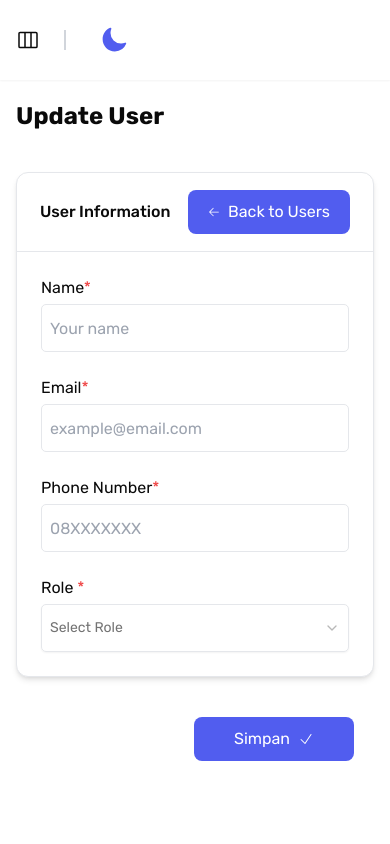
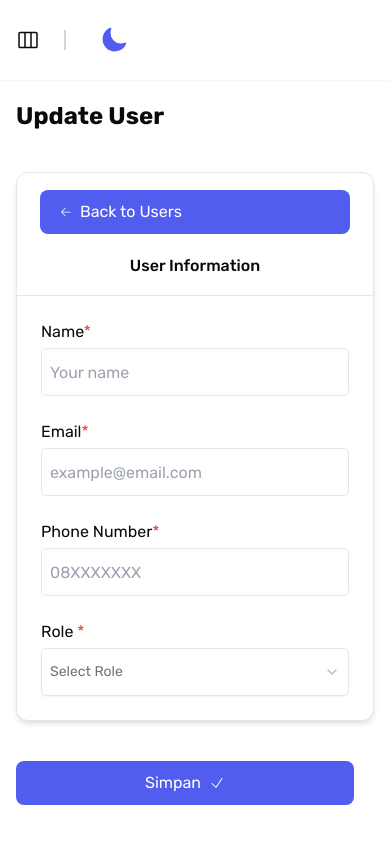
Before and after one commit to PutuRifkiDy/capstone-predictive-anomaly-maintenance, a React (Vite) app in the folder frontend/: page /admin/users/update in a window 390 px wide. Built offline with nearby package versions, Linux system fonts and the light colour scheme.

Commit message:
add: update responsive in update user page

```diff
--- a/frontend/src/pages/app/users/Update.jsx
+++ b/frontend/src/pages/app/users/Update.jsx
@@ -14,9 +14,9 @@ export default function Update() {
       <h1 className="font-bold text-2xl">Update User</h1>
       <form action="">
         <div className="mt-10 rounded-xl border border-gray-200 bg-white shadow-md dark:bg-[#081028]">
-          <div className="flex flex-row justify-between items-center px-[23px] py-[17px] border-b border-gray-200">
+          <div className="flex md:flex-row flex-col-reverse justify-between items-center px-[23px] py-[17px] border-b border-gray-200 gap-5">
             <p className="font-medium">User Information</p>
-            <button className="bg-[#515DEF] text-white px-[20px] py-[10px] rounded-[8px] flex flex-row gap-[8px] justify-items-center items-center group">
+            <button className="bg-[#515DEF] text-white px-[20px] py-[10px] rounded-[8px] flex flex-row gap-[8px] justify-items-center items-center group w-full md:w-52 md:items-center md:justify-center">
               <ArrowLeftIcon className="w-3 h-3 group-hover:-translate-x-1  transition-all duration-300 ease-in-out" />
               Back to Users
             </button>
@@ -66,8 +66,8 @@ export default function Update() {
             </div>
           </div>
         </div>
-          <div className="flex justify-end pr-5">
-            <button className="bg-[#515DEF] text-white py-[10px] w-40 rounded-[8px] mt-10 flex flex-row justify-center items-center gap-2">
+          <div className="flex justify-center md:justify-end pr-5">
+            <button className="bg-[#515DEF] text-white py-[10px] w-full md:w-40 rounded-[8px] mt-10 flex flex-row justify-center items-center gap-2">
               Simpan
               <CheckIcon className="w-4 h-4"/>
             </button>
```
